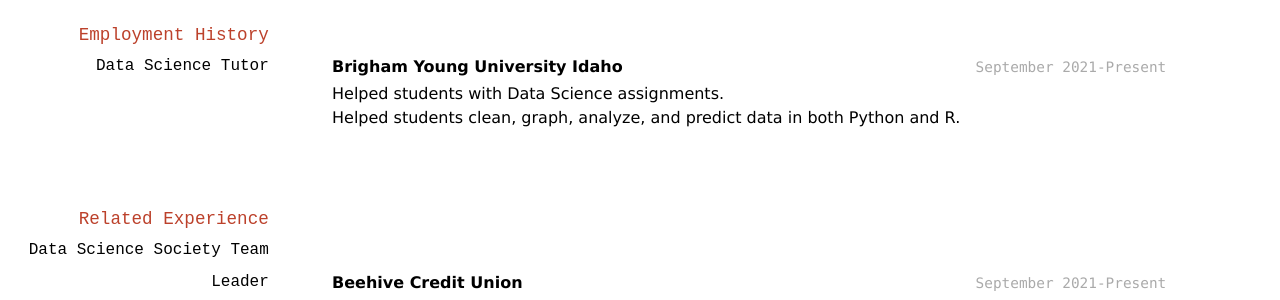
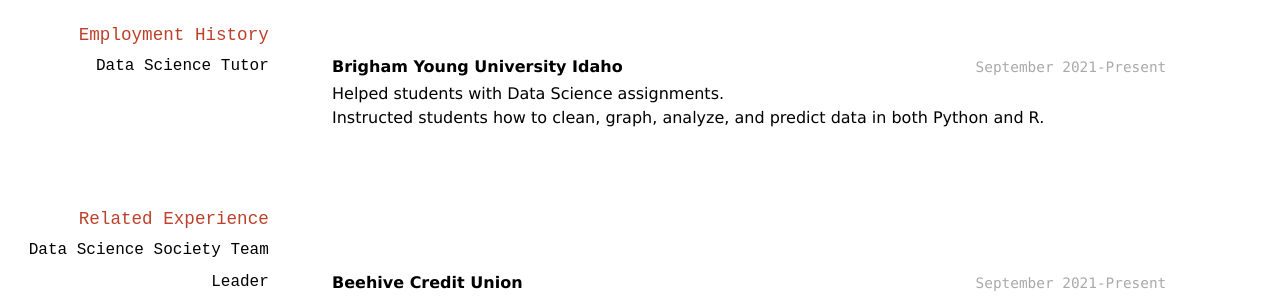
Before and after one commit to LHerrmeyer/herrmeyer_logan_resume, a Jekyll site: the page built from docs/index.md, in a window 1280 px wide. Shown: the part 435-735 px from the top of the page. Built offline with Jekyll 4.4.1, drawn with Linux system fonts in a browser that asks for light colours.

Commit message:
Update index.md

```diff
--- a/docs/index.md
+++ b/docs/index.md
@@ -33,7 +33,7 @@ Competent in R with dyplr and ggplot, Python with pandas and machine learning wi
 __Brigham Young University Idaho__
 
 - Helped students with Data Science assignments.
-- Helped students clean, graph, analyze, and predict data in both Python and R.
+- Instructed students how to clean, graph, analyze, and predict data in both Python and R.
 
 ## Related Experience
 
```
